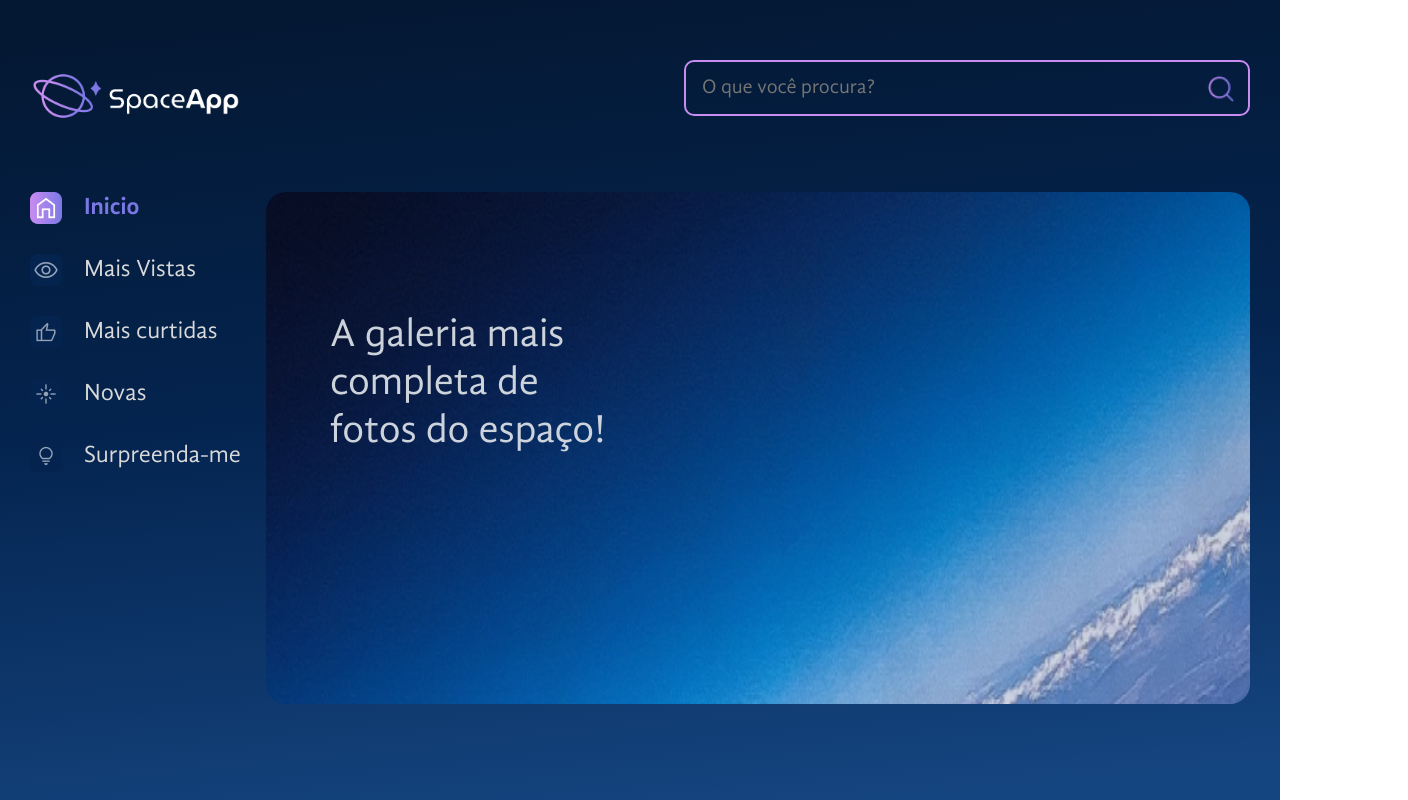
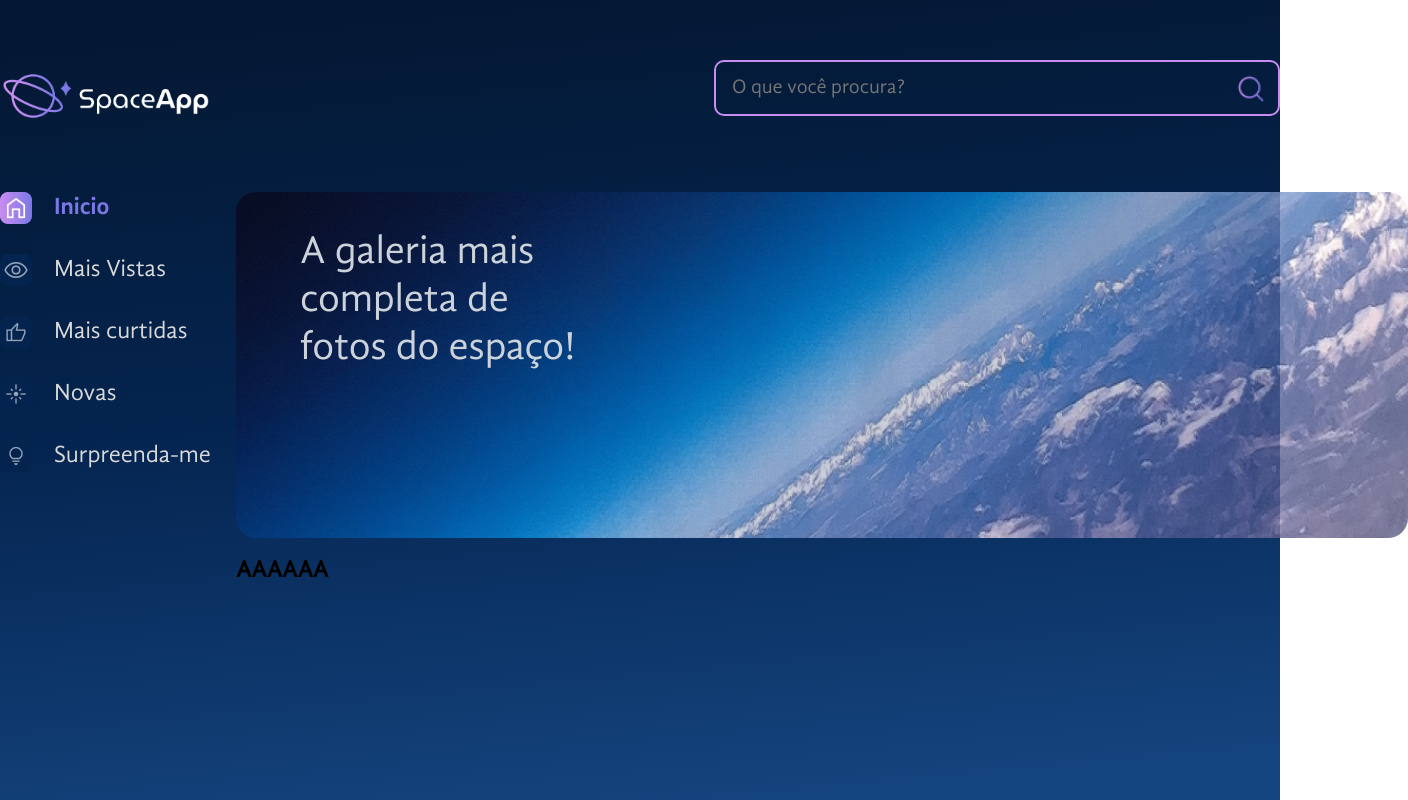
Before and after one commit to gabriielk0/space-app, a React (Vite) app: page / in a window 1280 px wide. Shown: the whole page, 1408 px wide, since content can reach past the window. Built offline with nearby package versions, Linux system fonts and the light colour scheme.

Commit message:
Adicionando sessão galeria

```diff
--- a/src/App.jsx
+++ b/src/App.jsx
@@ -3,6 +3,7 @@
 import Cabecalho from "./componentes/Cabecalho";
 import BarraLateral from "./componentes/BarraLateral";
 import Banner from "./componentes/Banner";
+import Galeria from "./componentes/Galeria";
 
 const FundoGradiente = styled.div`
   background: linear-gradient(
@@ -13,7 +14,6 @@
   );
   max-width: 100%;
   min-height: 100vh;
-  padding: 0 30px;
 `;
 
 const Container = styled.div`
@@ -22,15 +22,32 @@
   gap: 24px;
 `;
 
+const AppContainer = styled.div`
+  width: 1440px;
+  margin: 0 auto;
+  max-width: 100%;
+`;
+
+const ConteudoGaleria = styled.section`
+  display: flex;
+  flex-direction: column;
+  flex-grow: 1;
+`;
+
 function App() {
   return (
     <FundoGradiente>
       <EstilosGlobais />
-      <Cabecalho />
-      <Container>
-        <BarraLateral />
-        <Banner />
-      </Container>
+      <AppContainer>
+        <Cabecalho />
+        <Container>
+          <BarraLateral />
+          <ConteudoGaleria>
+            <Banner />
+            <Galeria />
+          </ConteudoGaleria>
+        </Container>
+      </AppContainer>
     </FundoGradiente>
   );
 }
--- a/src/componentes/Banner/index.jsx
+++ b/src/componentes/Banner/index.jsx
@@ -8,7 +8,7 @@
         opacity: 0.8;
         background: url(${bannerImage});
         background-size: cover;
-        padding: 92px 64px;
+        padding: 9px 64px;
     `
 
 const TextoEstilizado = styled.h1`
--- /dev/null
+++ b/src/componentes/Galeria/index.jsx
@@ -0,0 +1,7 @@
+const Galeria = () => {
+    return (
+        <h2>AAAAAA</h2>
+    )
+}
+
+export default Galeria
```
